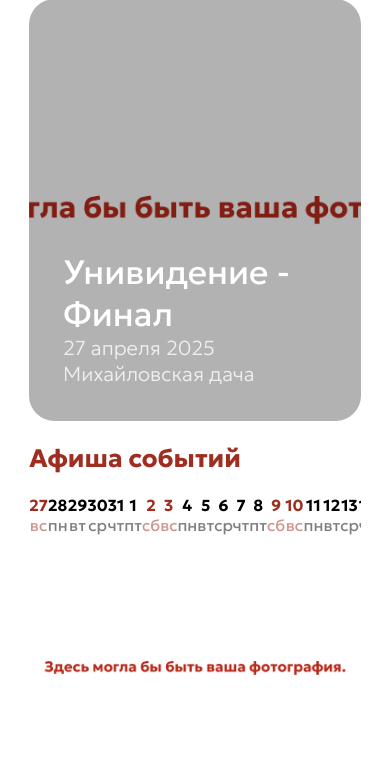
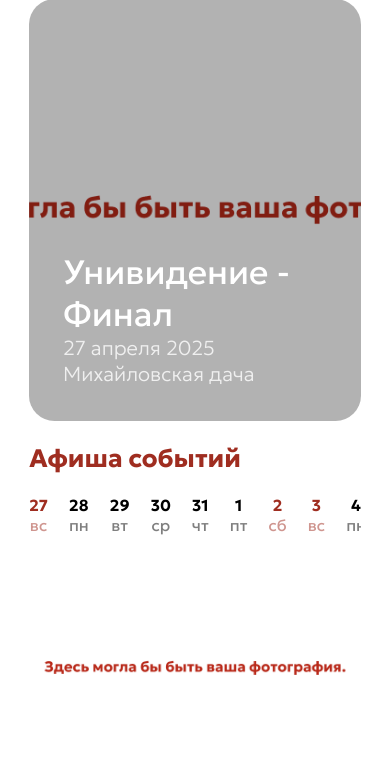
Before and after one commit to NikitaKolotushkin/ryadom, a FastAPI app: page / in a window 390 px wide. Shown: the part 235-1006 px from the top of the page. Run offline with FastAPI, Linux system fonts and the light colour scheme.

Commit message:
add: new media queries for container & affiche

```diff
--- a/ryadom_front-end/app/static/css/media_queries.css
+++ b/ryadom_front-end/app/static/css/media_queries.css
@@ -1,8 +1,16 @@
-@media (max-width: 768px) {
+@media (max-width: 1200px) {
+    .affiche__item {
+        margin-right: var(--base-vertical-margin);
+    }
+}
+
+@media (max-width: 1024px) {
     .container {
         width: 85vw;
     }
+}
 
+@media (max-width: 768px) {
     .event {
         flex: 0 0 calc((100% - 1 * 5vh) / 2); /* 2 элемента в строке */
     }
```
